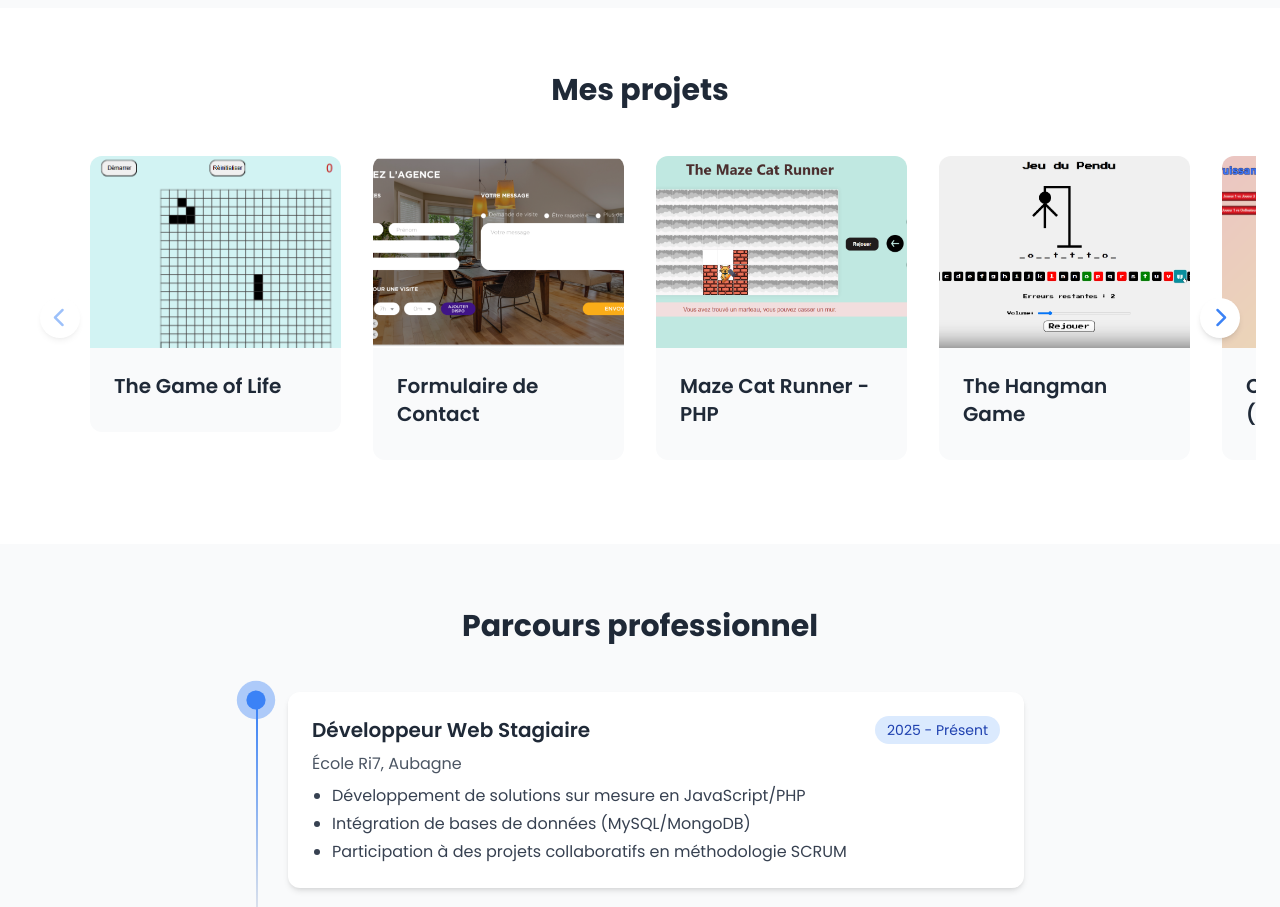
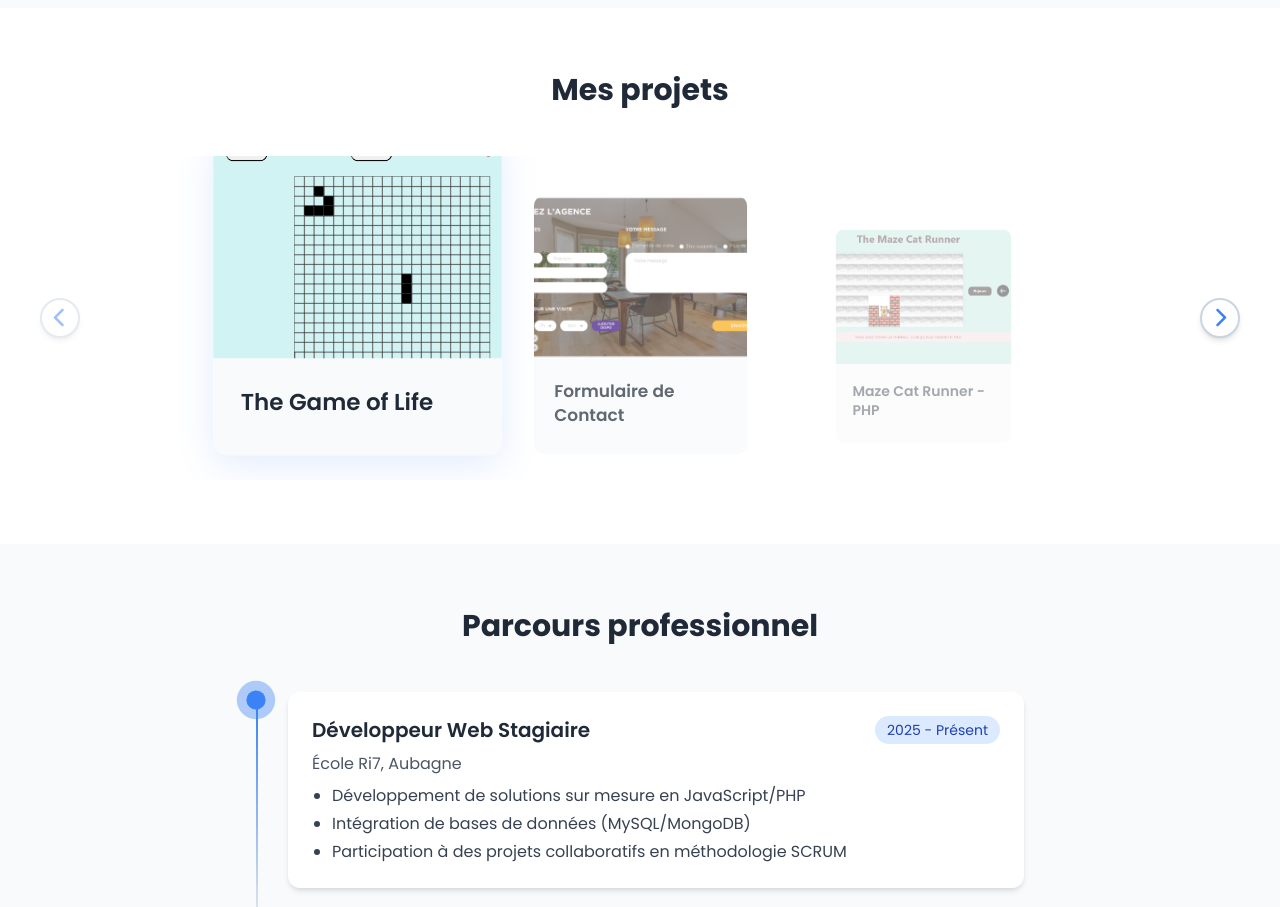
Before and after one commit to youcefaddou/Portfolio, a plain HTML site: page index.html in a window 1280 px wide. Shown: the part 1900-2807 px from the top of the page. Drawn offline with nearby package versions, Linux system fonts and the light colour scheme.

Commit message:
modified carousel

```diff
--- a/assets/css/style.css
+++ b/assets/css/style.css
@@ -73,11 +73,53 @@ body {
     padding-bottom: 20px;
 }
 
+.projects-carousel {
+    display: flex;
+    align-items: center;
+    justify-content: center;
+    gap: 0;
+    transition: height 0.3s;
+    position: relative;
+}
+
 .project-card {
     flex: 0 0 calc(25% - 32px);
     margin: 0 16px;
     box-sizing: border-box;
     min-width: 0;
+    transition:
+        transform 0.8s cubic-bezier(.22, .61, .36, 1),
+        box-shadow 0.6s cubic-bezier(.22, .61, .36, 1),
+        opacity 0.6s cubic-bezier(.22, .61, .36, 1),
+        z-index 0.6s cubic-bezier(.22, .61, .36, 1);
+    cursor: pointer;
+    opacity: 0.6;
+    z-index: 1;
+    background: white;
+}
+
+.project-card.center {
+    transform: scale(1.15) translateY(-10px);
+    box-shadow: 0 8px 32px rgba(59,130,246,0.15);
+    opacity: 1;
+    z-index: 3;
+}
+
+.project-card.left, .project-card.right {
+    transform: scale(0.85) translateY(20px);
+    opacity: 0.7;
+    z-index: 2;
+}
+
+.project-card.far-left, .project-card.far-right {
+    transform: scale(0.7) translateY(40px);
+    opacity: 0.4;
+    z-index: 1;
+    pointer-events: none;
+}
+
+.project-card:not(.center):hover {
+    box-shadow: 0 4px 16px rgba(59,130,246,0.10);
 }
 
 .carousel-btn {
@@ -93,13 +135,14 @@ body {
     align-items: center;
     justify-content: center;
     box-shadow: 0 2px 5px rgba(0,0,0,0.2);
-    border: none;
+    border: 2px solid #cbd5e1;
     cursor: pointer;
     transition: all 0.3s ease;
 }
 
 .carousel-btn:hover {
     background: #f0f0f0;
+    border-color: #3b82f6;
 }
 
 .carousel-btn:first-child {
@@ -119,7 +162,6 @@ body {
     color: #3b82f6;
     font-size: 1.25rem;
 }
-
 
 .project-details {
     transition: all 0.3s ease;
@@ -212,6 +254,9 @@ body[data-theme="dark"] a[href="#contact"] {
     .project-card {
         flex: 0 0 calc(33.333% - 32px);
     }
+    .project-card.center { transform: scale(1.05) translateY(-5px);}
+    .project-card.left, .project-card.right { transform: scale(0.8) translateY(10px);}
+    .project-card.far-left, .project-card.far-right { transform: scale(0.6) translateY(20px);}
 }
 
 @media (max-width: 768px) {
@@ -223,6 +268,11 @@ body[data-theme="dark"] a[href="#contact"] {
         width: 35px;
         height: 35px;
     }
+
+    .projects-carousel { gap: 0; }
+    .project-card.center { transform: scale(1) translateY(0);}
+    .project-card.left, .project-card.right { transform: scale(0.7) translateY(5px);}
+    .project-card.far-left, .project-card.far-right { display: none;}
 }
 
 @media (max-width: 480px) {
@@ -242,4 +292,8 @@ body[data-theme="dark"] a[href="#contact"] {
     .carousel-btn i {
         font-size: 1rem;
     }
+
+    .project-card { margin: 0 0.25rem; }
+    .project-card.left, .project-card.right { display: none;}
+    .project-card.far-left, .project-card.far-right { display: none;}
 }
--- a/assets/javascript/main.js
+++ b/assets/javascript/main.js
@@ -1,10 +1,8 @@
-// Mobile menu toggle
 document.getElementById('menu-toggle').addEventListener('click', function () {
     const mobileMenu = document.getElementById('mobile-menu');
     mobileMenu.classList.toggle('hidden');
 });
 
-// Smooth scrolling for navigation links
 document.querySelectorAll('a[href^="#"]').forEach(anchor => {
     anchor.addEventListener('click', function (e) {
         e.preventDefault();
@@ -18,7 +16,6 @@ document.querySelectorAll('a[href^="#"]').forEach(anchor => {
                 behavior: 'smooth'
             });
 
-            // Close mobile menu if open
             const mobileMenu = document.getElementById('mobile-menu');
             if (!mobileMenu.classList.contains('hidden')) {
                 mobileMenu.classList.add('hidden');
@@ -27,7 +24,7 @@ document.querySelectorAll('a[href^="#"]').forEach(anchor => {
     });
 });
 
-// Add shadow to navbar on scroll
+
 window.addEventListener('scroll', function () {
     const nav = document.querySelector('nav');
     if (window.scrollY > 50) {
@@ -52,76 +49,74 @@ document.getElementById('theme-toggle').addEventListener('click', function () {
 });
 
 ///////////////////////////////////////////
-function initCarousel() {
-    const carousel = document.querySelector('.projects-carousel');
+function updateCoverflowCarousel(centerIndex) {
+    const cards = document.querySelectorAll('.project-card');
+    cards.forEach((card, i) => {
+        card.classList.remove('center', 'left', 'right', 'far-left', 'far-right');
+        card.style.display = '';
+        if (i === centerIndex) {
+            card.classList.add('center');
+        } else if (i === centerIndex - 1) {
+            card.classList.add('left');
+        } else if (i === centerIndex + 1) {
+            card.classList.add('right');
+        } else if (i === centerIndex - 2) {
+            card.classList.add('far-left');
+        } else if (i === centerIndex + 2) {
+            card.classList.add('far-right');
+        } else {
+            card.style.display = 'none';
+        }
+    });
+}
+
+function initCoverflowCarousel() {
+    const cards = document.querySelectorAll('.project-card');
+    if (!cards.length) return;
+
+    let centerIndex = 0;
+
+    updateCoverflowCarousel(centerIndex);
+
+    // Navigation
     const prevBtn = document.getElementById('carousel-prev');
     const nextBtn = document.getElementById('carousel-next');
-    const projectCards = document.querySelectorAll('.project-card');
 
-    if (!carousel || !prevBtn || !nextBtn) return;
-
-    let currentPosition = 0;
-    const cardWidth = projectCards[0].offsetWidth + 32; // 32px pour mx-4 (16px de chaque côté)
-
-    function updateCarousel() {
-        carousel.style.transform = `translateX(-${currentPosition}px)`;
-        prevBtn.disabled = currentPosition === 0;
-        nextBtn.disabled = currentPosition >= carousel.scrollWidth - carousel.clientWidth;
-    }
-
-    prevBtn.addEventListener('click', (e) => {
-        e.stopPropagation();
-        currentPosition = Math.max(currentPosition - cardWidth, 0);
-        updateCarousel();
-    });
-
-    nextBtn.addEventListener('click', (e) => {
-        e.stopPropagation();
-        currentPosition = Math.min(currentPosition + cardWidth, carousel.scrollWidth - carousel.clientWidth);
-        updateCarousel();
-    });
-
-    updateCarousel();
-}
-
-document.addEventListener('DOMContentLoaded', function () {
-    initCarousel();      // Doit venir en premier
-    initProjectsDetails(); // En second
-    initTimeline();
-    const carousel = document.querySelector('.projects-carousel');
-    const prevBtn = document.getElementById('carousel-prev');
-    const nextBtn = document.getElementById('carousel-next');
-    const projects = document.querySelectorAll('.project-card');
-
-    if (!carousel || !prevBtn || !nextBtn || projects.length === 0) return;
-
-    let currentPosition = 0;
-    const projectWidth = projects[0].offsetWidth + 32; // 32px pour les marges (mx-4 = 16px de chaque côté)
-    const maxPosition = (projects.length - 1) * projectWidth;
-
-    function updateCarousel() {
-        carousel.style.transform = `translateX(-${currentPosition}px)`;
-
-        // Désactive les boutons quand on atteint les limites
-        prevBtn.disabled = currentPosition === 0;
-        nextBtn.disabled = currentPosition >= maxPosition;
+    function updateButtons() {
+        prevBtn.disabled = centerIndex === 0;
+        nextBtn.disabled = centerIndex === cards.length - 1;
     }
 
     prevBtn.addEventListener('click', function () {
-        currentPosition = Math.max(currentPosition - projectWidth, 0);
-        updateCarousel();
+        if (centerIndex > 0) {
+            centerIndex--;
+            updateCoverflowCarousel(centerIndex);
+            updateButtons();
+        }
     });
 
     nextBtn.addEventListener('click', function () {
-        currentPosition = Math.min(currentPosition + projectWidth, maxPosition);
-        updateCarousel();
+        if (centerIndex < cards.length - 1) {
+            centerIndex++;
+            updateCoverflowCarousel(centerIndex);
+            updateButtons();
+        }
     });
 
-    //initialisation
-    updateCarousel();
-});
+    cards.forEach((card, i) => {
+        card.addEventListener('click', function (e) {
+            if (i !== centerIndex) {
+                e.stopPropagation();
+                centerIndex = i;
+                updateCoverflowCarousel(centerIndex);
+                updateButtons();
+            }
+        });
+    });
 
-// Détails projets à coté de la video
+    updateButtons();
+}
+
 function initProjectsDetails() {
     const projects = {
 
@@ -301,7 +296,6 @@ function initProjectsDetails() {
 
             if (!project) return;
 
-            // Update details panel
             projectTitle.textContent = project.title;
             projectDescription.textContent = project.description;
 
@@ -411,13 +405,11 @@ function initTimeline() {
     animateTimelineItems();
 }
 
-// Initialize everything when DOM is loaded
 document.addEventListener('DOMContentLoaded', function () {
-    initCarousel();
+    initCoverflowCarousel();
     initProjectsDetails();
     initTimeline();
 
-    // Video size adjustment
     const projectDemoVideo = document.querySelector('#project-demo video');
     if (projectDemoVideo) {
         projectDemoVideo.addEventListener('loadedmetadata', adjustVideoSize);
--- a/index.html
+++ b/index.html
@@ -245,13 +245,13 @@
                     <i class="fas fa-chevron-left text-blue-600 text-lg"></i>
                 </button>
                 <button id="carousel-next"
-                    class="carousel-btn absolute right-0 top-1/2 transform -translate-y-1/2 z-10 bg-white p-3 rounded-full shadow-md hover:bg-gray-100 transition mr-4 disabled:opacity-50 disabled:cursor-not-allowed"
+                    class="carousel-btn absolute right-0 top-1/2 transform -translate-y-1/2 z-10 bg-white  p-3 rounded-full shadow-md hover:bg-gray-100 transition mr-4 disabled:opacity-50 disabled:cursor-not-allowed"
                     aria-label="Next project">
                     <i class="fas fa-chevron-right text-blue-600 text-lg"></i>
                 </button>
-                <div class="projects-carousel flex">
+                <div class="projects-carousel flex justify-center items-center" id="projects-carousel">
                     <!-- Project 1 -->
-                    <div class="project-card flex-shrink-0 w-[300px] mx-4 cursor-pointer" data-project="2">
+                    <div class="project-card flex-shrink-0 w-[300px] rounded-b-xl mx-4 cursor-pointer" data-project="2">
                         <div class="h-48 bg-blue-100 flex items-center justify-center rounded-t-xl overflow-hidden">
                             <img src="./assets/images/game-of-life-screenshot.png" alt="Capture d'écran du Game of Life"
                                 class="h-full w-full object-cover">
@@ -261,7 +261,7 @@
                         </div>
                     </div>
                     <!-- Project 1.5 -->
-                    <div class="project-card flex-shrink-0 w-[300px] mx-4 cursor-pointer" data-project="1">
+                    <div class="project-card flex-shrink-0 w-[300px] rounded-b-xl mx-4 cursor-pointer" data-project="1">
                         <div class="h-48 bg-blue-100 flex items-center justify-center rounded-t-xl overflow-hidden">
                             <img src="./assets/images/Capture.PNG" alt="Capture d'écran du formulaire de contact"
                                 class="h-full w-full object-cover">
@@ -271,7 +271,7 @@
                         </div>
                     </div>
                     <!-- Project 2 -->
-                    <div class="project-card flex-shrink-0 w-[300px] mx-4 cursor-pointer" data-project="3">
+                    <div class="project-card flex-shrink-0 w-[300px] rounded-b-xl mx-4 cursor-pointer" data-project="3">
                         <div class="h-48 bg-green-100 flex items-center justify-center rounded-t-xl overflow-hidden">
                             <img src="./assets/images/mazecatimg.png" alt="Capture d'écran du Maze Cat Runner"
                                 class="h-full w-full object-cover">
@@ -281,7 +281,7 @@
                         </div>
                     </div>
                     <!-- Project 3 -->
-                    <div class="project-card flex-shrink-0 w-[300px] mx-4 cursor-pointer" data-project="4">
+                    <div class="project-card flex-shrink-0 w-[300px] rounded-b-xl mx-4 cursor-pointer" data-project="4">
                         <div class="h-48 bg-purple-100 flex items-center justify-center rounded-t-xl overflow-hidden">
                             <img src="./assets/images/hangman.png" alt="Capture d'écran du Hangman"
                                 class="h-full w-full object-cover">
@@ -291,7 +291,7 @@
                         </div>
                     </div>
                     <!-- Project 4 -->
-                    <div class="project-card flex-shrink-0 w-[300px] mx-4 cursor-pointer" data-project="5">
+                    <div class="project-card flex-shrink-0 w-[300px] rounded-b-xl mx-4 cursor-pointer" data-project="5">
                         <div class="h-48 bg-yellow-100 flex items-center justify-center rounded-t-xl overflow-hidden">
                             <img src="./assets/images/puissance4.png" alt="Capture d'écran du Puissance 4"
                                 class="h-full w-full object-cover">
@@ -301,7 +301,7 @@
                         </div>
                     </div>
                     <!-- Project 5 -->
-                    <div class="project-card flex-shrink-0 w-[300px] mx-4 cursor-pointer" data-project="6">
+                    <div class="project-card flex-shrink-0 w-[300px] rounded-b-xl mx-4 cursor-pointer" data-project="6">
                         <div class="h-48 bg-red-100 flex items-center justify-center rounded-t-xl overflow-hidden">
                             <img src="./assets/images/Unihandler.png" alt="Capture d'écran Uni Handler"
                                 class="h-full w-full object-cover">
```
